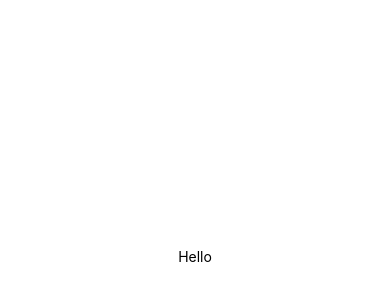
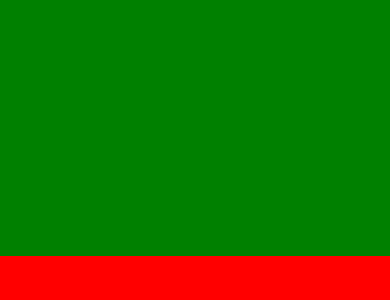
Before and after one commit to jamesbonglee/ReactNative-weather, a React Native app: screen / in a window 390 px wide. Shown: the part 166-466 px from the top of the page. Built offline with nearby package versions, Linux system fonts and the light colour scheme.

Commit message:
#1.0 Layouts with Flexbox in React Native

```diff
--- a/App.js
+++ b/App.js
@@ -5,7 +5,8 @@ import { StyleSheet, Text, View } from "react-native";
 export default function App() {
    return (
       <View style={styles.container}>
-         <Text>Hello</Text>
+         <View style={styles.greenView}>{/* <Text>Hello</Text> */}</View>
+         <View style={styles.redView}>{/* <Text>Hello</Text> */}</View>
          <StatusBar style="auto" />
       </View>
    );
@@ -14,8 +15,16 @@ export default function App() {
 const styles = StyleSheet.create({
    container: {
       flex: 1,
-      backgroundColor: "#fff",
-      alignItems: "center",
+      backgroundColor: "grey",
+      // alignItems: "center",
       justifyContent: "center",
    },
+   greenView: {
+      flex: 1,
+      backgroundColor: "green",
+   },
+   redView: {
+      flex: 1,
+      backgroundColor: "red",
+   },
 });
```
